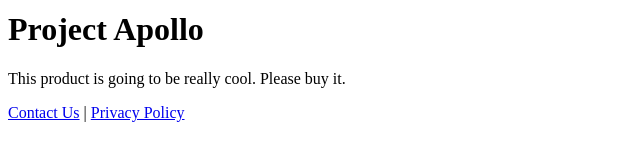
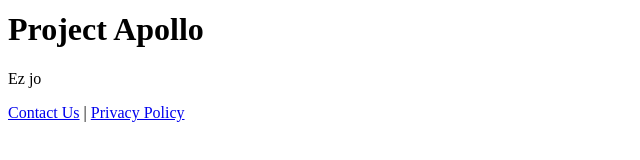
Before and after one commit to TamasMatyas/1015-Novy, a plain HTML site: page index.html in a window 1280 px wide. Shown: the part 322-482 px from the top of the page, without its empty margins (0-640 px from the left). Drawn offline with Linux system fonts and the light colour scheme.

Commit message:
valtozas2

```diff
--- a/index.html
+++ b/index.html
@@ -15,7 +15,7 @@
 
     <main>
         <!-- STUDENT 2 & 4: Both of you rewrite the paragraph below to cause a conflict -->
-        <p id="pitch">This product is going to be really cool. Please buy it.</p>
+        <p id="pitch">Ez jo</p>
 
         <!-- STUDENT 3: Add a "Sign Up" button below -->
 
```
